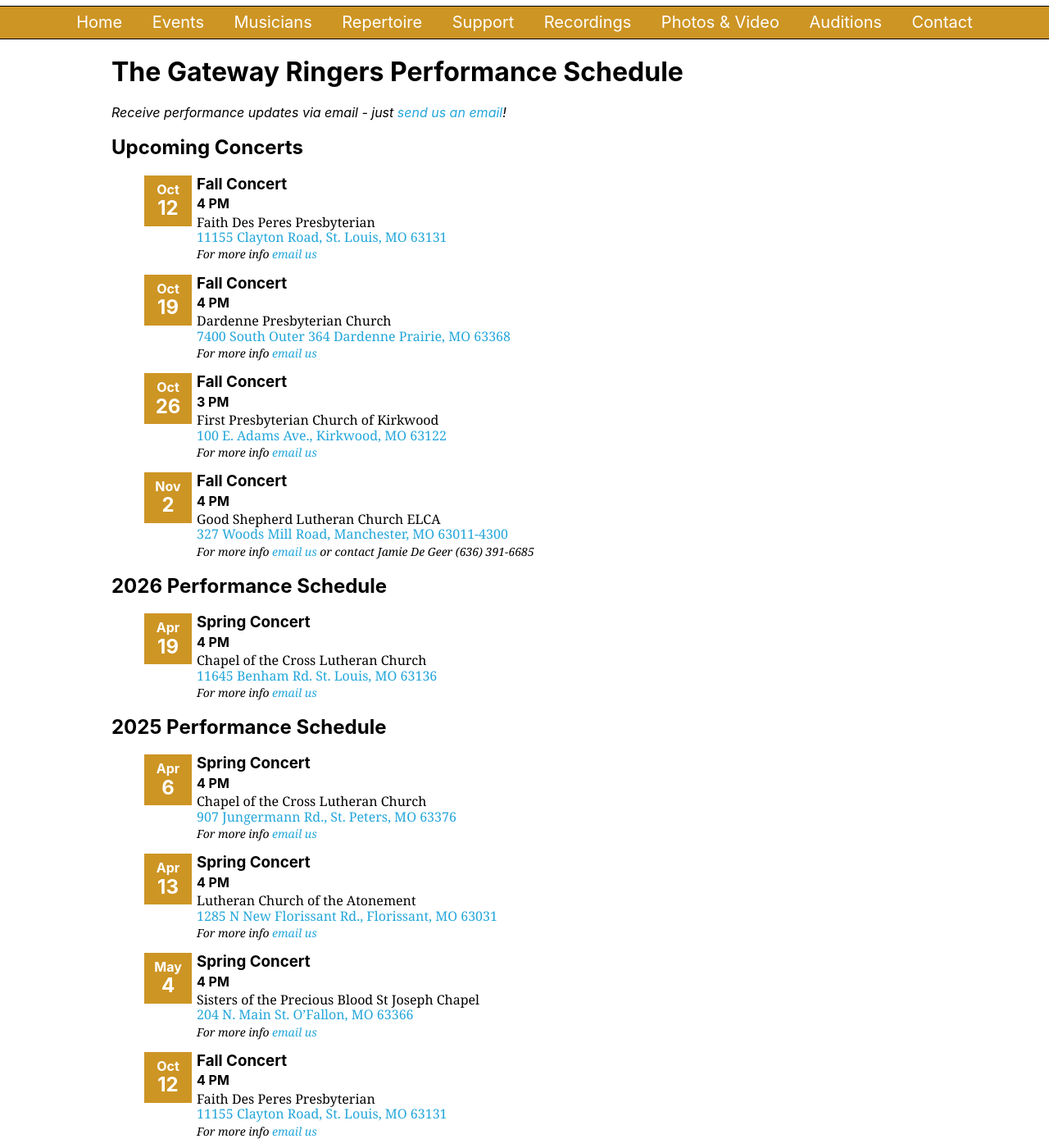
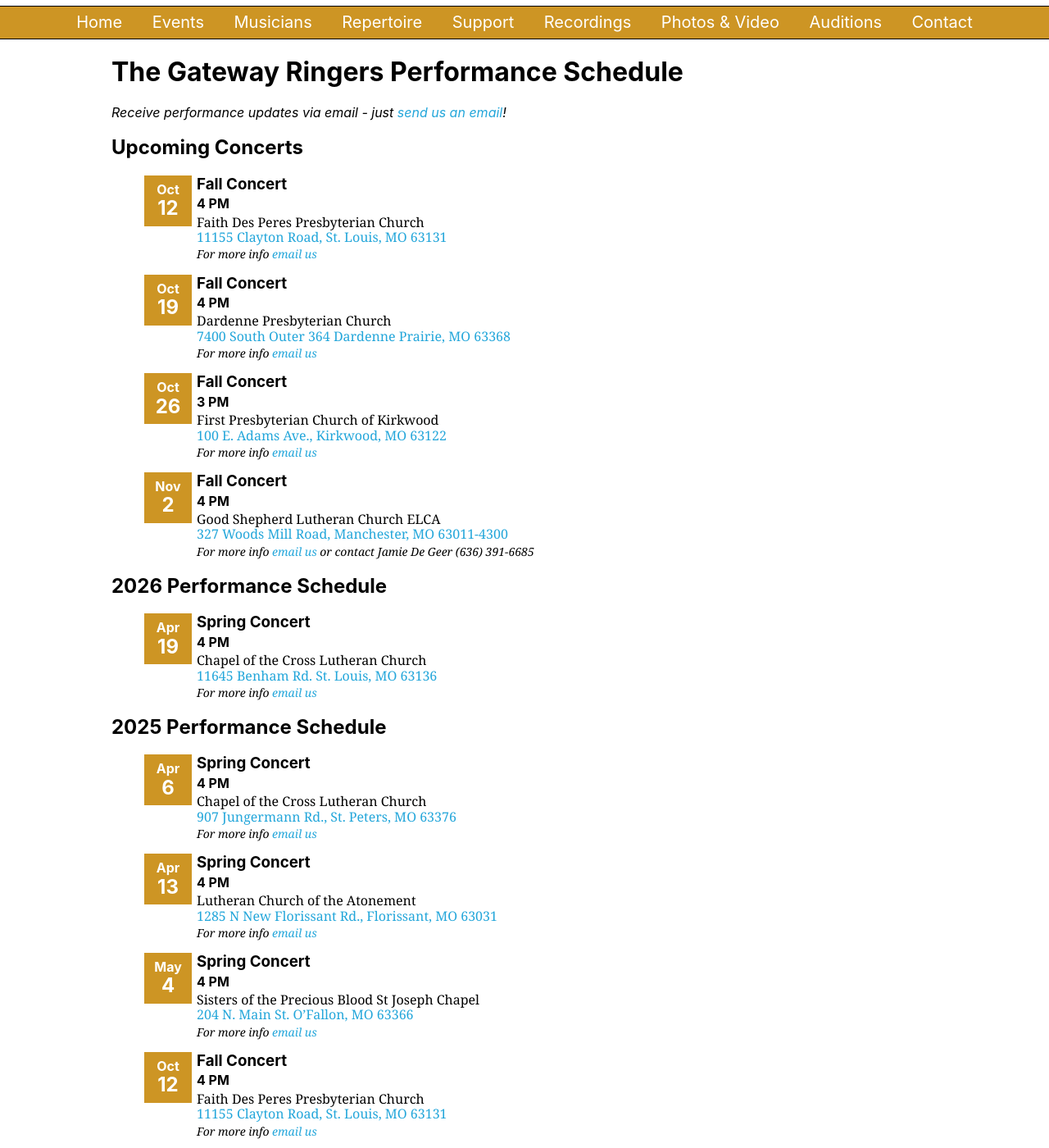
Before and after one commit to GatewayRingers/GatewayRingers.github.io, a Jekyll site: the page built from events.html, in a window 1280 px wide and 1400 px high, scrolled down 197 px. Shown: the whole window at 82% size. Built offline with Jekyll 4.4.1, drawn with Linux system fonts in a browser that asks for light colours; nearby versions of some CDN libraries.

Commit message:
Update events.yml

```diff
--- a/_data/events.yml
+++ b/_data/events.yml
@@ -34,7 +34,7 @@
     - date: 2025-10-12
       name: Fall Concert
       time: 4 PM
-      location: Faith Des Peres Presbyterian
+      location: Faith Des Peres Presbyterian Church
       address: 11155 Clayton Road, St. Louis, MO 63131
       href: https://www.google.com/maps/place/11155+Clayton+Rd,+Frontenac,+MO+63131/@38.6340789,-90.4238753,17z/data=!3m1!4b1!4m6!3m5!1s0x87d8cd232a27300f:0x55fc3e9a77b99968!8m2!3d38.6340789!4d-90.4216866!16s%2Fg%2F11bw3xxxzh
       contact:
```
